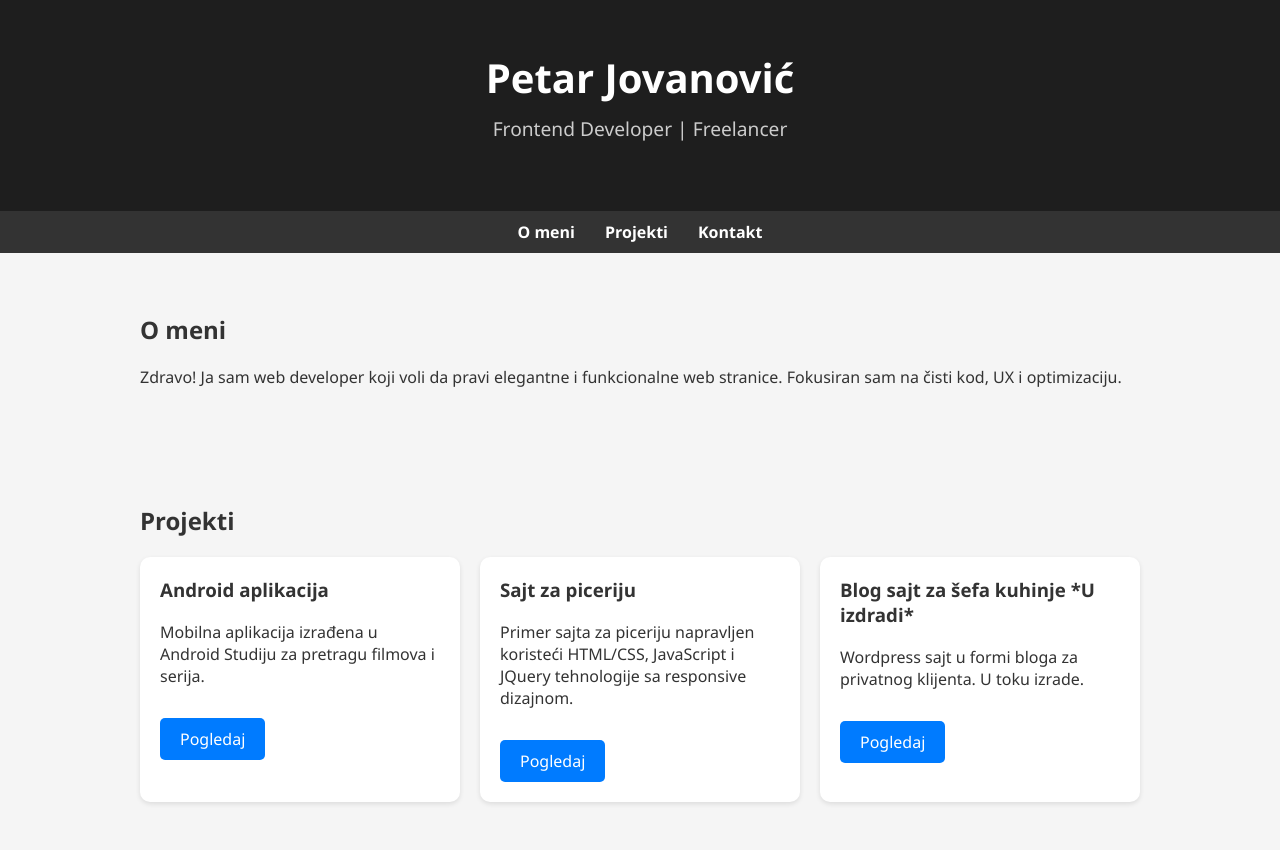
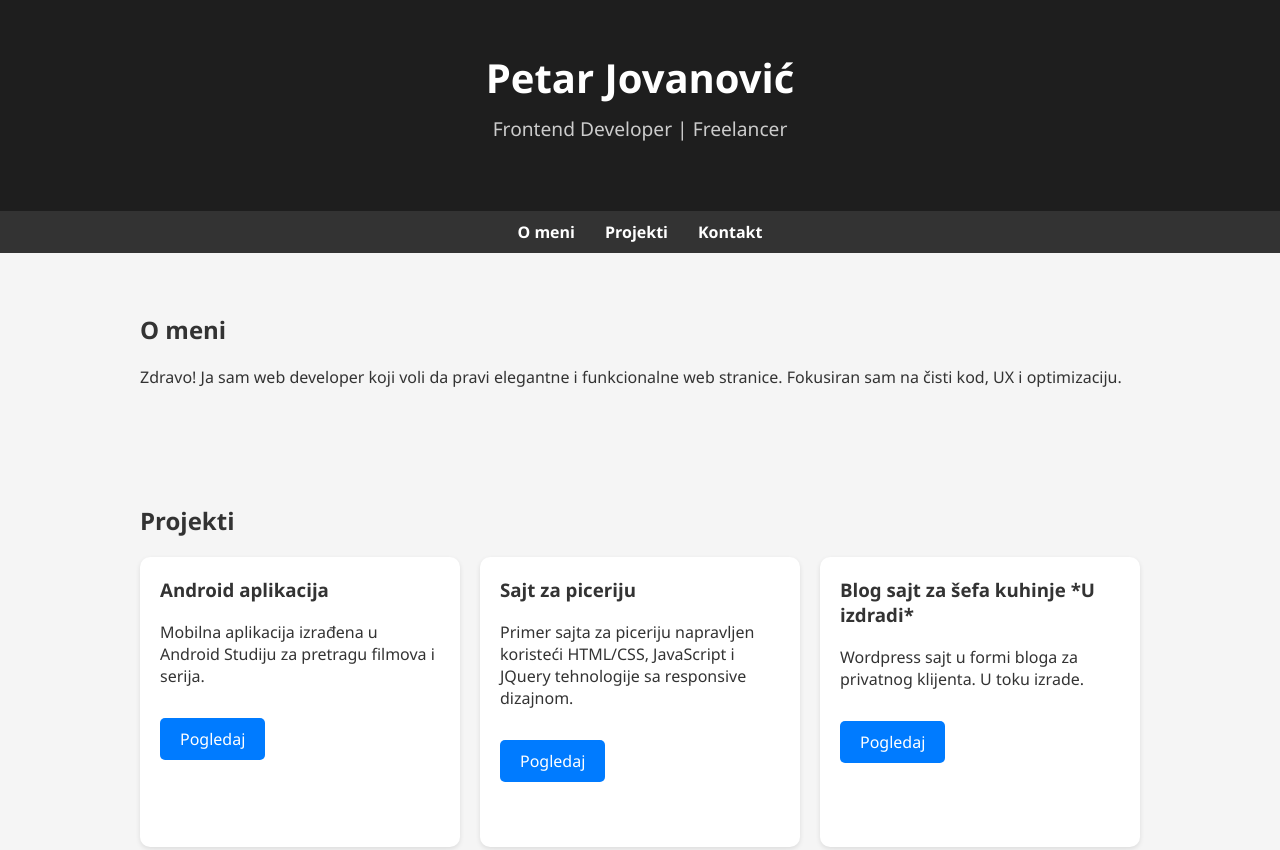
Before and after one commit to jovanovicp/PocetnaStranica, a plain HTML site: page index.html in a window 1280 px wide. Shown: the top 850 px of the page. Drawn offline with Linux system fonts and the light colour scheme.

Commit message:
Update index.html

```diff
--- a/index.html
+++ b/index.html
@@ -54,6 +54,8 @@
     .project {
       background: white;
       padding: 20px;
+      height: 250px;
+      overflow: hidden;
       border-radius: 10px;
       box-shadow: 0 2px 5px rgba(0,0,0,0.1);
     }
```
